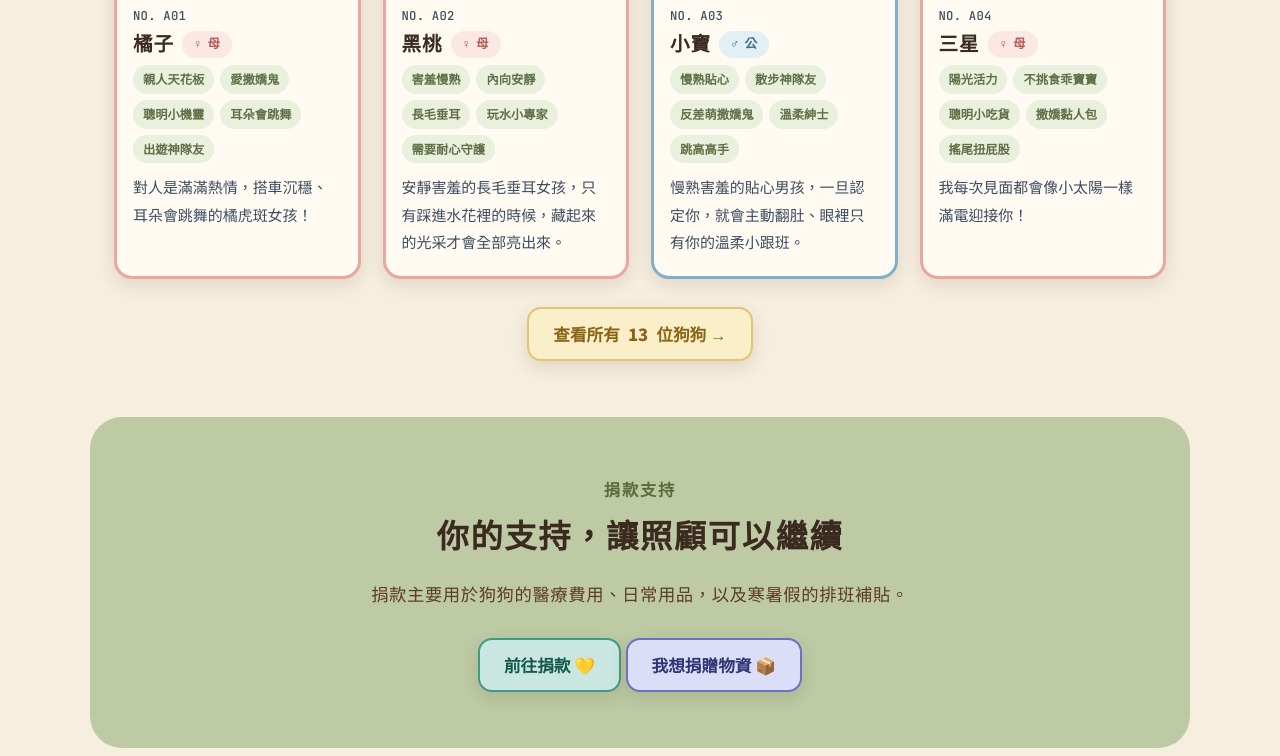
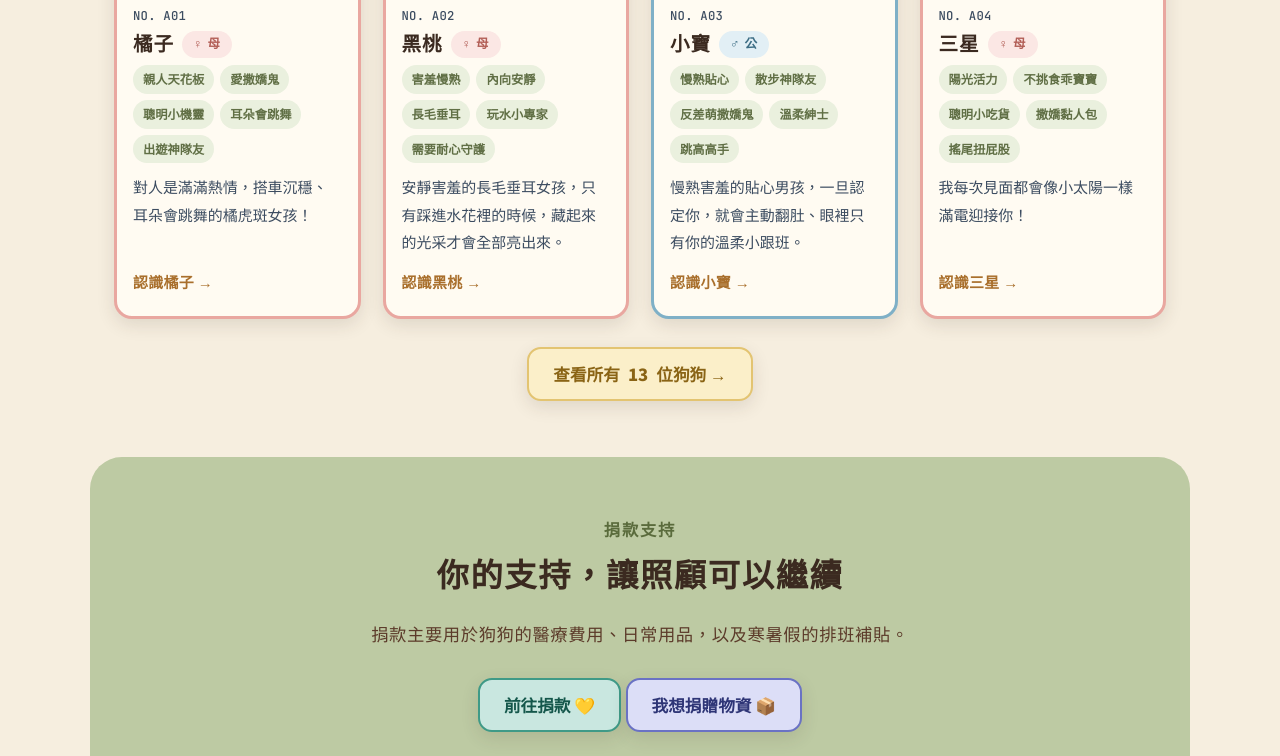
Before and after one commit to apcncnu/apc-ncnu, a plain HTML site: page index.html in a window 1280 px wide. Shown: the part 3498-4254 px from the top of the page. Drawn offline with Linux system fonts and the light colour scheme.

Commit message:
Add files via upload

```diff
--- a/index.html
+++ b/index.html
@@ -327,6 +327,10 @@
   .tag-traits{ display:flex; flex-wrap:wrap; align-content:flex-start; gap:6px; margin-bottom:8px; min-height:calc(3 * 1.72rem + 2 * 6px); }
   .chip{ font-size:0.72rem; font-weight:700; padding:3px 10px; border-radius:999px; background:#EAF0DE; color:var(--sage-deep); }
   .tag-desc{ font-size:0.88rem; color:var(--ink-soft); }
+  .tag-more{ margin-top:auto; padding-top:12px; font-family:'Noto Sans TC',sans-serif;
+    font-size:0.88rem; font-weight:800; color:var(--amber-deep); letter-spacing:0.02em; }
+  .tag:hover .tag-more{ color:var(--rose-deep); }
+  .tag.is-adopted .tag-more{ color:var(--ink-soft); }
 
   /* ---------- MODALS ---------- */
   .modal-overlay{ display:none; position:fixed; inset:0; background:rgba(59,42,32,0.45); align-items:center; justify-content:center; padding:20px; }
@@ -2192,6 +2196,7 @@ function dogCard(d, clickable = true){
     <h3>${d.name}${sex ? `<span class="sex ${sex}">${sex === 'male' ? '♂ 公' : '♀ 母'}</span>` : ''}</h3>
     <div class="tag-traits">${d.traits.map(t=>`<span class="chip">${t}</span>`).join('')}</div>
     <div class="tag-desc">${d.desc}</div>
+    <div class="tag-more">認識${d.name} →</div>
   `;
   el.addEventListener('click', ()=> clickable ? openDogPage(d) : playTransition(()=> showView('dogs')));
   return el;
```
